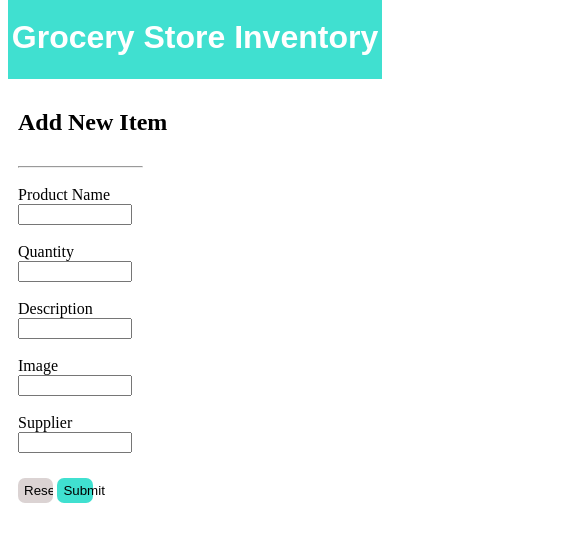
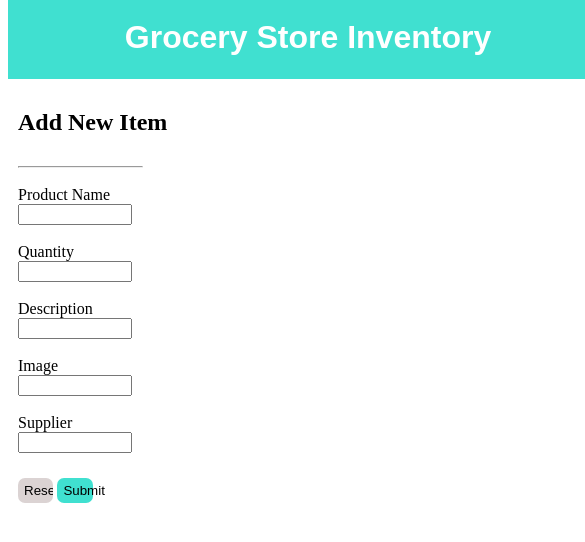
Before and after one commit to ayoublos/web-application-project, a website with bundled scripts: page index.html in a window 390 px wide. Shown: the top 542 px of the page, 585 px wide, since content can reach past the window. Built offline with nearby package versions, Linux system fonts and the light colour scheme.

Commit message:
added the media query feature

```diff
--- a/style.css
+++ b/style.css
@@ -3,7 +3,7 @@ body{
   margin-top: -22px;
 }
 
-header{
+header{width:100%;
     text-align: center;
     background-color: turquoise;
     color: white;
@@ -13,6 +13,11 @@ header{
       padding-top: 20px;
     }
 
+}
+@media(max-width:600px){
+  header{
+  width: 600px;
+  }
 }
 
 
@@ -168,3 +173,8 @@ table tr td:first-child::before
 
 
 }
+/* @media (min-width: 500px) {
+  p {
+    color: lightslategray;
+  }
+} */
```
